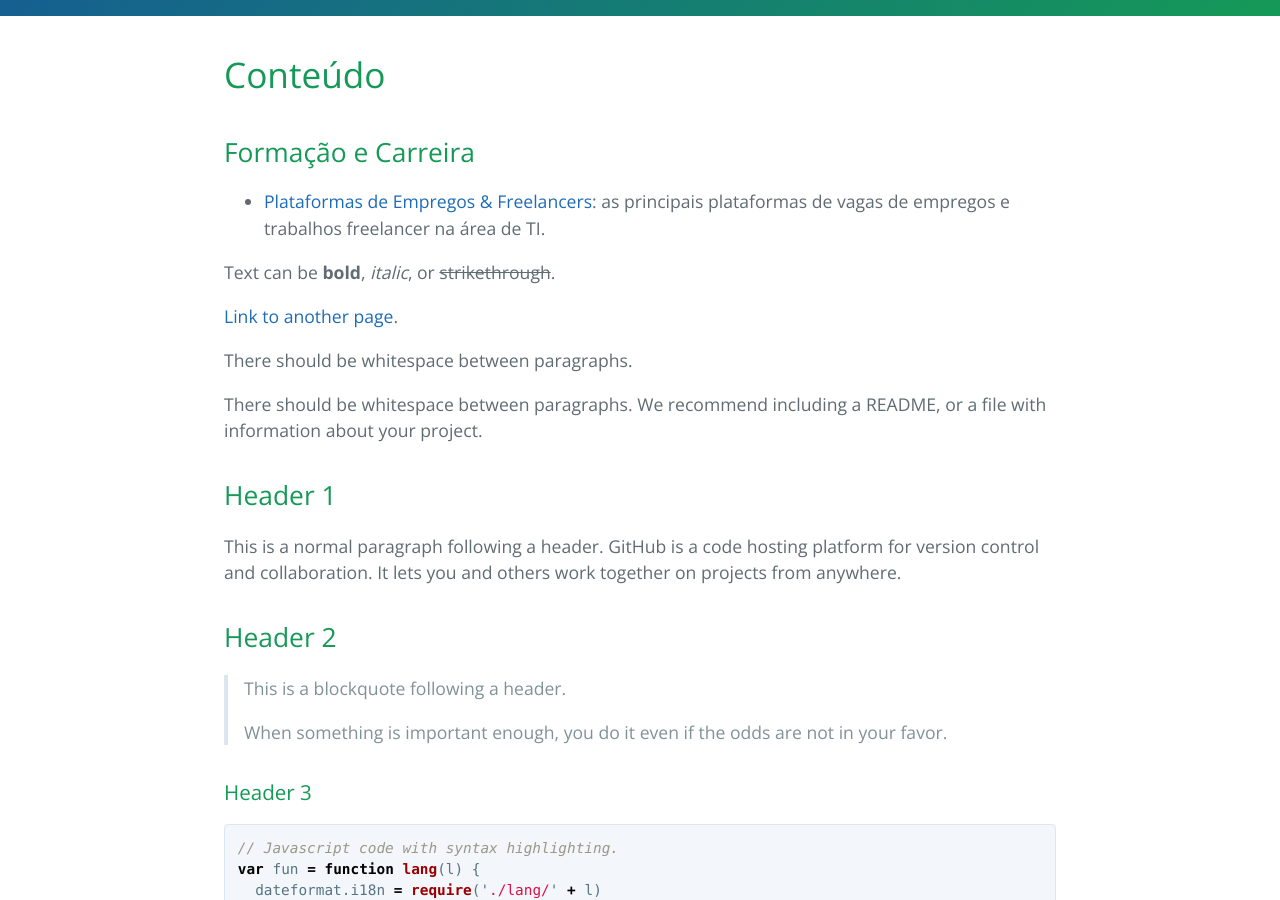
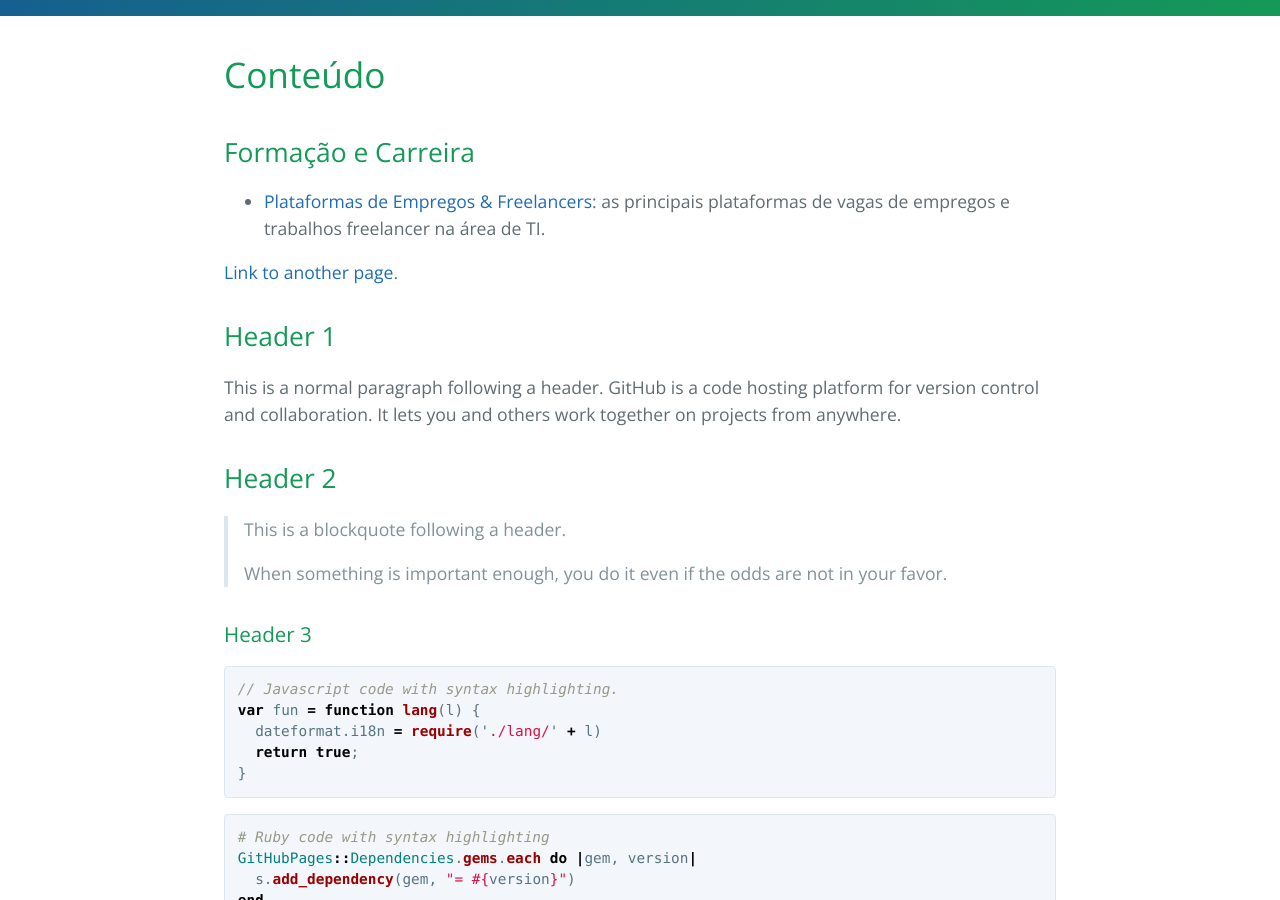
Before and after one commit to jonasmacedo42/stella, a Jekyll site: the page built from index.md, in a window 1280 px wide and 900 px high, scrolled down 320 px. Built offline with Jekyll 4.4.1, drawn with Linux system fonts in a browser that asks for light colours; the repository's description, which GitHub fills in, is left out; our own code applies the rules of GitHub Pages for plain Markdown files.

```diff
--- a/index.md
+++ b/index.md
@@ -6,15 +6,9 @@ layout: default
 
 ## Formação e Carreira
 
-- [Plataformas de Empregos & Freelancers](./pages/Forma%C3%A7%C3%A3o%20%26%20Carreira/Plataformas%20de%20Empregos%20%26%20Freelancers.md): as principais plataformas de vagas de empregos e trabalhos freelancer na área de TI.
-
-Text can be **bold**, _italic_, or ~~strikethrough~~.
+- [Plataformas de Empregos & Freelancers](./pages/Forma%C3%A7%C3%A3o%20%26%20Carreira/Plataformas%20de%20Empregos%20%26%20Freelancers.html): as principais plataformas de vagas de empregos e trabalhos freelancer na área de TI.
 
 [Link to another page](./another-page.html).
-
-There should be whitespace between paragraphs.
-
-There should be whitespace between paragraphs. We recommend including a README, or a file with information about your project.
 
 ## Header 1
 
```
Also changed, not shown: pages/Formação & Carreira/Plataformas de Empregos & Freelancers.md (+7 -1 lines).
